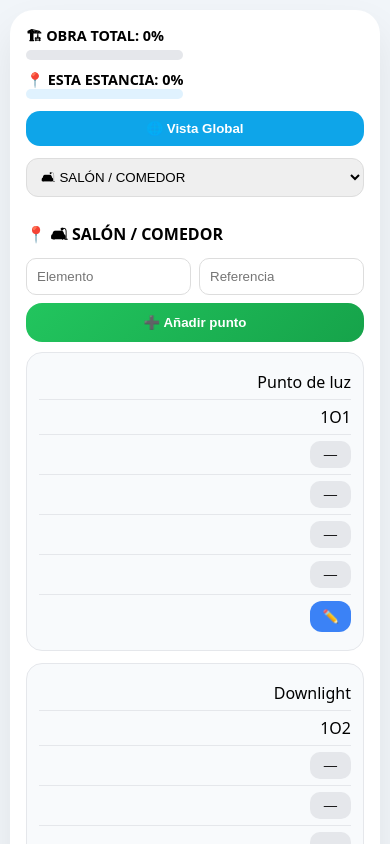
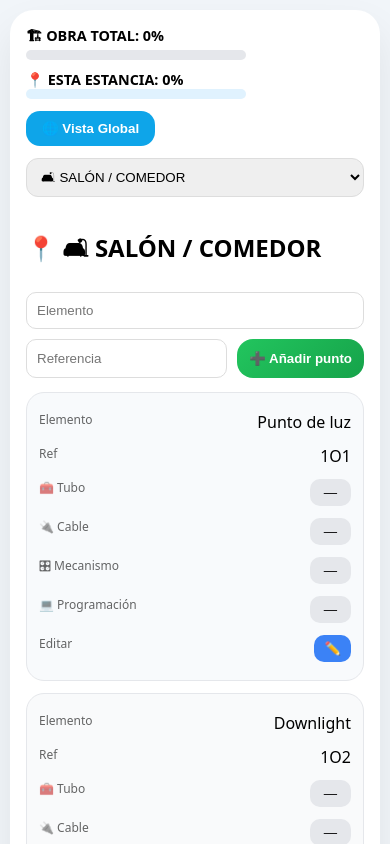
Before and after one commit to Rodricasares/control-obra-domotica, a React (Vite) app: page / in a window 390 px wide. Shown: the top 844 px of the page. Built offline with nearby package versions, Linux system fonts and the light colour scheme.

Commit message:
responsive

```diff
--- a/src/App.css
+++ b/src/App.css
@@ -9,7 +9,7 @@
 .panel {
   background:white;
   width:100%;
-  max-width:1000px;
+  max-width:1100px;
   border-radius:24px;
   padding:16px;
   box-shadow:0 20px 40px rgba(0,0,0,.08);
@@ -19,111 +19,78 @@
 .topbar {
   display:flex;
   justify-content:space-between;
+  align-items:flex-end;
   flex-wrap:wrap;
   gap:12px;
   margin-bottom:12px;
 }
 
-.progress-title {
-  font-weight:600;
-  font-size:.9rem;
-}
-
-.progress {
-  width:100%;
-  max-width:220px;
-  height:10px;
-  background:#e5e7eb;
-  border-radius:20px;
-  overflow:hidden;
-}
-
+.progress-title {font-weight:600;font-size:.9rem;}
+.progress {width:220px;height:10px;background:#e5e7eb;border-radius:20px;overflow:hidden;}
 .progress-bar {height:10px;background:#22c55e;}
 .progress.blue {background:#e0f2fe;}
 .progress-bar.blue {background:#3b82f6;}
 
 .btn-global {
-  background:#0ea5e9;
-  color:white;
-  border:none;
-  border-radius:14px;
-  padding:10px 16px;
-  font-weight:600;
-  width:100%;
+  background:#0ea5e9;color:white;border:none;border-radius:14px;
+  padding:10px 16px;font-weight:600;
 }
 
 /* SELECT */
 .selector {
   width:100%;
-  padding:10px;
-  border-radius:12px;
-  border:1px solid #ddd;
-  margin-bottom:12px;
+  padding:10px;border-radius:12px;border:1px solid #ddd;
+  margin-bottom:14px;
 }
 
-/* ADD BAR */
+/* ADD */
 .add-bar {
   display:flex;
+  gap:10px;
   flex-wrap:wrap;
-  gap:8px;
-  margin-bottom:10px;
+  margin-bottom:14px;
+}
+.add-bar input {
+  flex:1;min-width:160px;
+  padding:10px;border-radius:10px;border:1px solid #ddd;
 }
 
-.add-bar input {
-  flex:1;
-  min-width:140px;
-  padding:10px;
-  border-radius:10px;
-  border:1px solid #ddd;
-}
-
-/* TABLE RESPONSIVE */
+/* TABLE PC */
 table {width:100%;border-collapse:collapse;}
-thead {display:none;}
-
-tbody tr {
-  display:block;
-  border:1px solid #e5e7eb;
-  border-radius:16px;
-  margin-bottom:12px;
-  padding:12px;
-  background:#f8fafc;
-}
-
-tbody td {
-  display:flex;
-  justify-content:space-between;
-  align-items:center;
-  padding:6px 0;
-  border-bottom:1px solid #e5e7eb;
-}
-
-tbody td:last-child {border-bottom:none;}
-
-tbody td::before {
-  content: attr(data-label);
-  font-size:.75rem;
-  opacity:.6;
-}
+thead {background:#f8fafc;}
+th,td {padding:8px;text-align:center;}
+tbody tr:nth-child(even){background:#f9fafb;}
 
 /* BOTONES */
 .ok {background:#22c55e;color:white;border:none;border-radius:10px;padding:6px 14px;}
 .pendiente {background:#e5e7eb;border:none;border-radius:10px;padding:6px 14px;}
-
 .btn-add {
   background:linear-gradient(135deg,#22c55e,#16a34a);
   color:white;border:none;border-radius:16px;
-  padding:12px;font-weight:700;width:100%;
+  padding:12px;font-weight:700;
 }
+.btn-edit {background:#3b82f6;color:white;border:none;border-radius:10px;padding:6px 10px;}
+.btn-save {background:#f59e0b;color:white;border:none;border-radius:10px;padding:6px 10px;}
 
-.btn-edit,.btn-save {
-  border:none;border-radius:12px;padding:8px 12px;color:white;
+/* MOBILE */
+@media (max-width: 768px) {
+  thead {display:none;}
+  tbody tr {
+    display:block;
+    background:#f8fafc;
+    border:1px solid #e5e7eb;
+    border-radius:18px;
+    margin-bottom:12px;
+    padding:12px;
+  }
+  tbody td {
+    display:flex;
+    justify-content:space-between;
+    padding:6px 0;
+  }
+  tbody td::before {
+    content: attr(data-label);
+    opacity:.6;
+    font-size:.75rem;
+  }
 }
-
-.btn-edit {background:#3b82f6;}
-.btn-save {background:#f59e0b;}
-
-.estancia-title {
-  font-size:1rem;
-  margin:14px 0 8px;
-}
--- a/src/components/TablaEstancia.jsx
+++ b/src/components/TablaEstancia.jsx
@@ -44,26 +44,33 @@ export default function TablaEstancia({ estancia, estanciaKey, estancias, setEst
           <tr>
             <th>Elemento</th>
             <th>Ref</th>
-            <th className="col-tech">🧰<span>Tubo</span></th>
-            <th className="col-tech">🔌<span>Cable</span></th>
-            <th className="col-tech">🎛<span>Mecanismo</span></th>
-            <th className="col-tech">💻<span>Programación</span></th>
+            <th>🧰 Tubo</th>
+            <th>🔌 Cable</th>
+            <th>🎛 Mecanismo</th>
+            <th>💻 Programación</th>
             <th></th>
           </tr>
         </thead>
         <tbody>
           {estancia.puntos.map(([el, ref], i) => (
             <tr key={estanciaKey + ref}>
-              <td>{edit?.i===i ? <input value={edit.el} onChange={e=>setEdit({...edit,el:e.target.value})}/> : el}</td>
-              <td>{edit?.i===i ? <input value={edit.ref} onChange={e=>setEdit({...edit,ref:e.target.value})}/> : ref}</td>
+              <td data-label="Elemento">{edit?.i===i ? <input value={edit.el} onChange={e=>setEdit({...edit,el:e.target.value})}/> : el}</td>
+              <td data-label="Ref">{edit?.i===i ? <input value={edit.ref} onChange={e=>setEdit({...edit,ref:e.target.value})}/> : ref}</td>
+
               {["tubo","cable","mecanismo","prog"].map(c => (
-                <td key={c}>
+                <td key={c} data-label={
+                  c==="tubo"?"🧰 Tubo":
+                  c==="cable"?"🔌 Cable":
+                  c==="mecanismo"?"🎛 Mecanismo":
+                  "💻 Programación"
+                }>
                   <button className={estadoGlobal[ref]?.[c] ? "ok" : "pendiente"} onClick={() => toggle(ref, c)}>
                     {estadoGlobal[ref]?.[c] ? "✔" : "—"}
                   </button>
                 </td>
               ))}
-              <td>
+
+              <td data-label="Editar">
                 {edit?.i===i
                   ? <button className="btn-save" onClick={()=>save(i)}>💾</button>
                   : <button className="btn-edit" onClick={()=>setEdit({i,el,ref})}>✏️</button>}
```
